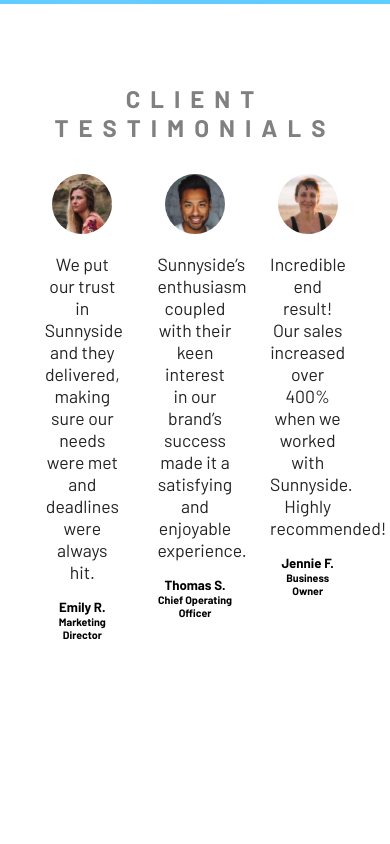
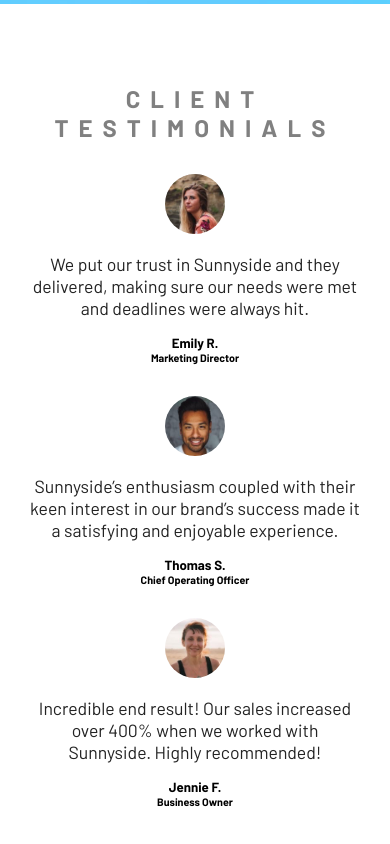
Before and after one commit to DjebrilZidour/chalenge-13, a plain HTML site: page index.html in a window 390 px wide. Shown: the part 2795-3639 px from the top of the page. Before the commit the page ends 3516 px from the top, so only its background shows below. Drawn offline with Linux system fonts and the light colour scheme.

Commit message:
finish responsive team

```diff
--- a/style.css
+++ b/style.css
@@ -207,8 +207,8 @@ header h1 {
     display: flex;
     flex-direction: row;
     justify-content: space-between;
-    padding: 0 2rem;
-    padding-top: 2rem;
+    padding: 2rem 7rem;
+
 }
 .cards img {
     width: 3.75rem;
@@ -306,6 +306,21 @@ TODO}  */
     #services{
         flex-direction: column;
     }
+
+    #team-cards{
+        flex-direction: column;
+        align-items: center;
+        justify-content: space-between;
+        padding: 1rem;
+    }
+
+    .cards {
+        padding: 0;
+        width: 100%;
+        margin: 1rem 0;
+    }
+
+
 
 
 
```
